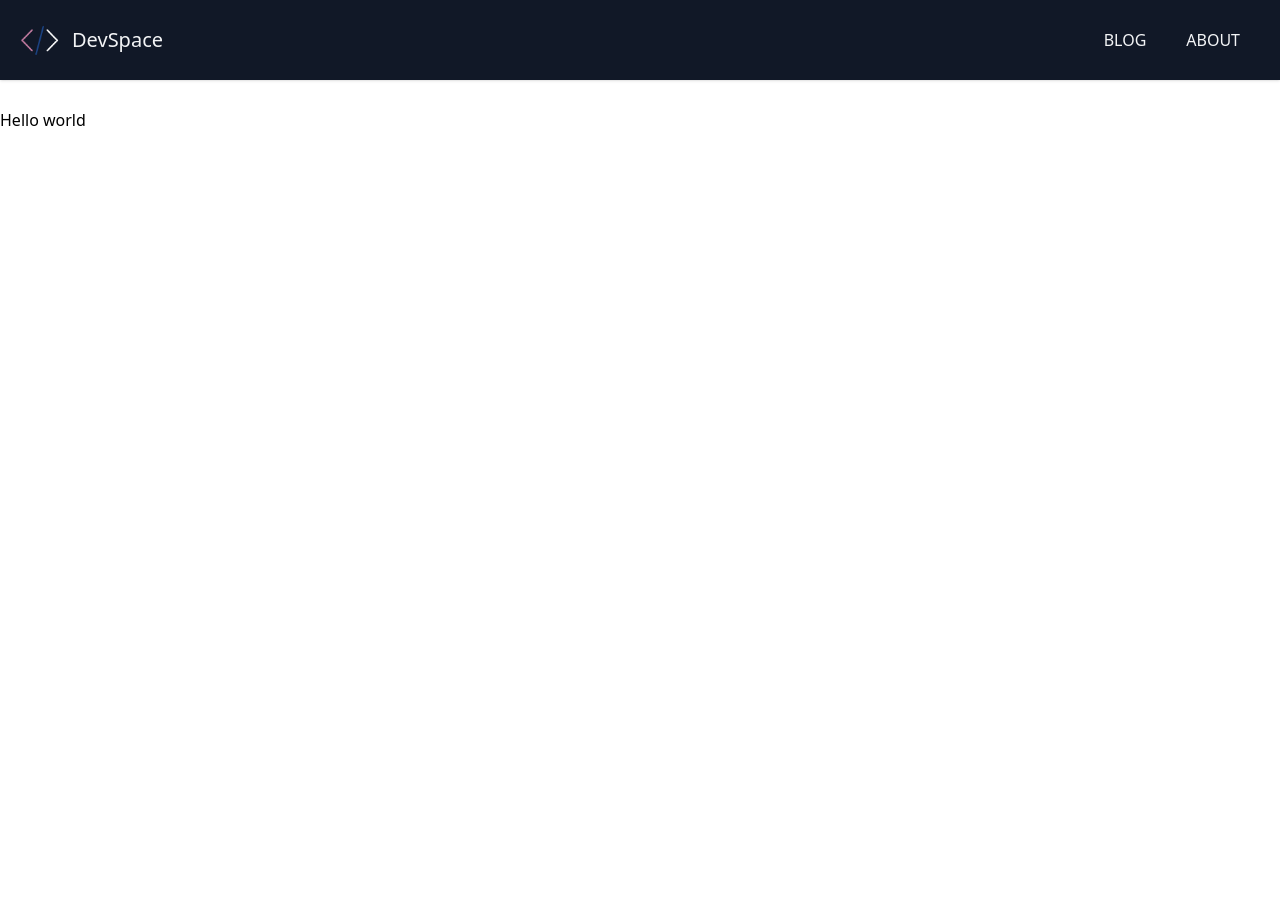
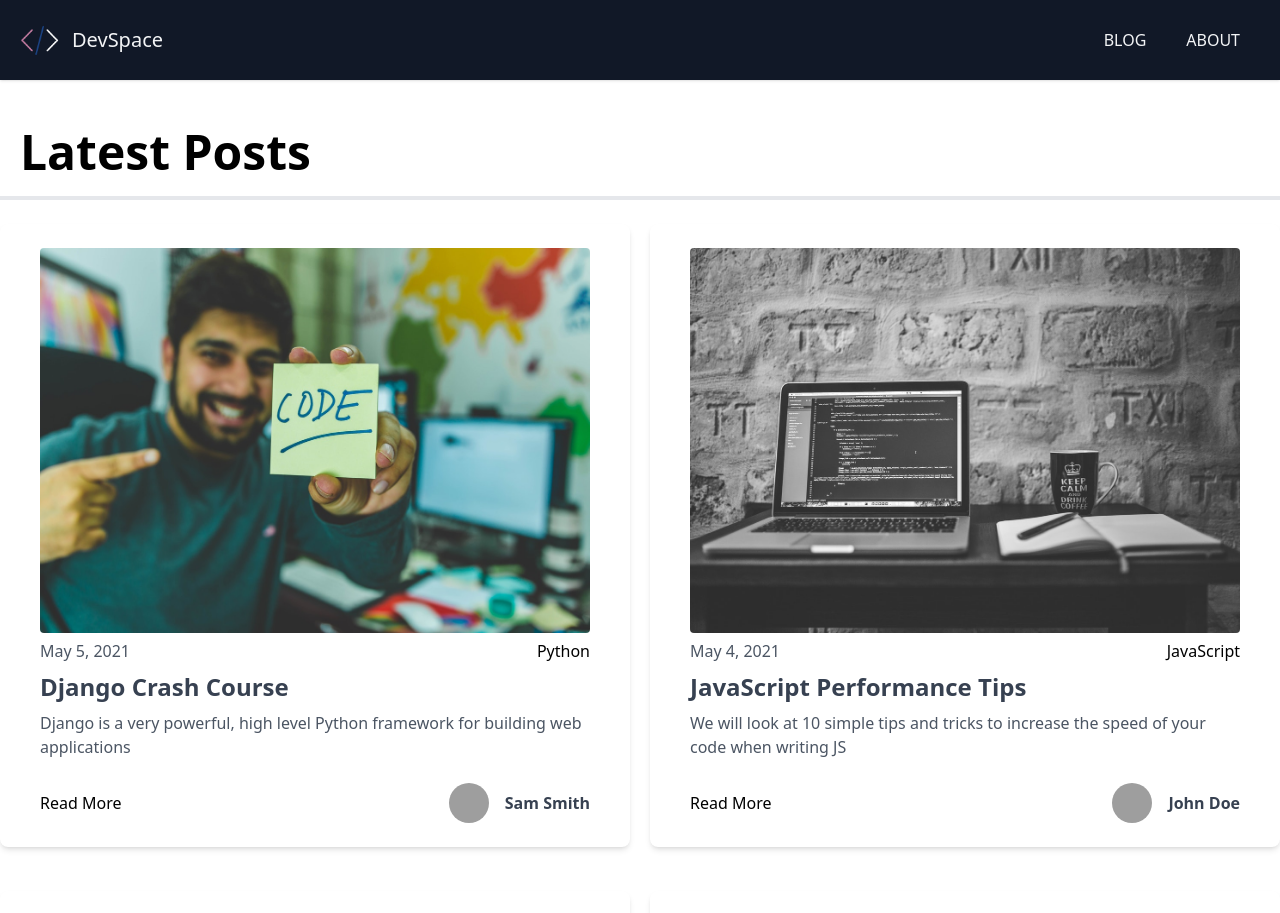
Before and after one commit to haikalrozhan/blog_nextjs_TM, a Next.js app: page / in a window 1280 px wide. Shown: the top 913 px of the page. Before the commit the page ends 800 px from the top, so only its background shows below. Built offline with nearby package versions, Linux system fonts and the light colour scheme; grey boxes are pictures that could not be loaded.

Commit message:
display and style post

```diff
--- /dev/null
+++ b/components/Post.js
@@ -0,0 +1,56 @@
+import Link from "next/link"
+import Image from "next/image"
+
+export default function Post({post}) {
+  console.log(post)
+  return (
+    <div className="w-full px-10 py-6 bg-white rounded-lg shadow-md mt-6">
+
+      <Image src={post.frontmatter.cover_image} alt='' height={420} width={600} className='mb-4 rounded'/>
+
+      <div className=" flex justify-between items-center">
+
+        <span className="font-light text-gray-600">
+          {post.frontmatter.date}
+        </span>
+
+        <div>{post.frontmatter.category}</div>
+
+      </div>
+
+      <div className="mt-2">
+
+        <Link href={`/blog/${post.slug}`}>
+
+          <a className="text-2xl text-gray-700 font-bold hover:underline">
+            {post.frontmatter.title}
+          </a>
+
+        </Link>
+
+        <p className="mt-2 text-gray-600">
+            {post.frontmatter.excerpt}
+        </p>
+
+      </div>
+
+      <div className="flex justify-between items-center mt-6">
+        <Link href={`/blog/${post.slug}`}>
+          <a className="hover:text-blue-600">Read More</a>
+        </Link>
+        <div className="flex items-center">
+          <img src={post.frontmatter.author_image} alt="" className="mx-4 w-10 h-10 object-cover rounded-full hidden sm:block"/>
+          <h3 className="text-gray-700 font-bold">
+            {post.frontmatter.author}
+        </h3>
+        </div>
+
+      </div>
+
+
+
+
+
+    </div>
+  )
+}
--- a/pages/index.js
+++ b/pages/index.js
@@ -1,15 +1,27 @@
 import fs from 'fs'
 import path from 'path'
 import matter from 'gray-matter'
+import Link from 'next/link'
 import Layout from "../components/Layout"
+import Post from '../components/Post'
 
 export default function Home({posts}) {
 
   return (
 
     <Layout>
-      <h1>Hello world</h1>
-      {console.log(posts)}
+
+      <h1 className='text-5xl border-b-4 p-5 font-bold'>Latest Posts</h1>
+      <div className="grid md:grid-cols-2 lg:grid-cols3 gap-5">
+        {posts.map((post, index) => (
+          <Post key={index} post={post}/>
+        ))}
+      </div>
+
+      <Link href='/blog'>
+          <a className="block text-center border border-gray-500 text-gray-800 rounded-md py-4 my-5 transition duration-500 ease select-none hover:text-white hover:bg-gray-900 focus:outline-none focus:shadow-outline w-full">All Posts</a>
+      </Link>
+
     </Layout>
   )
 }
```
